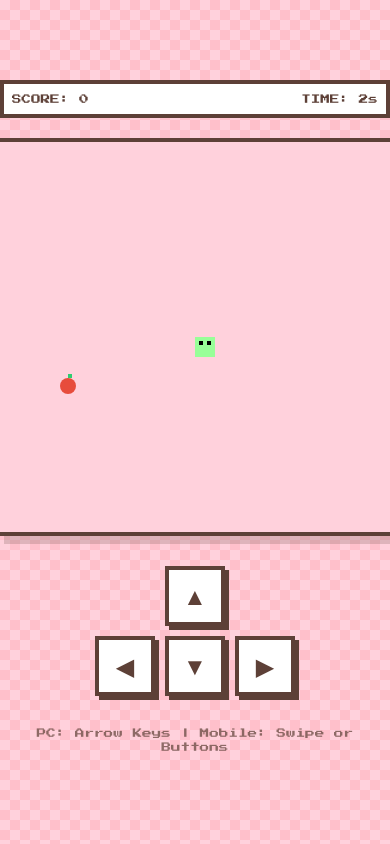
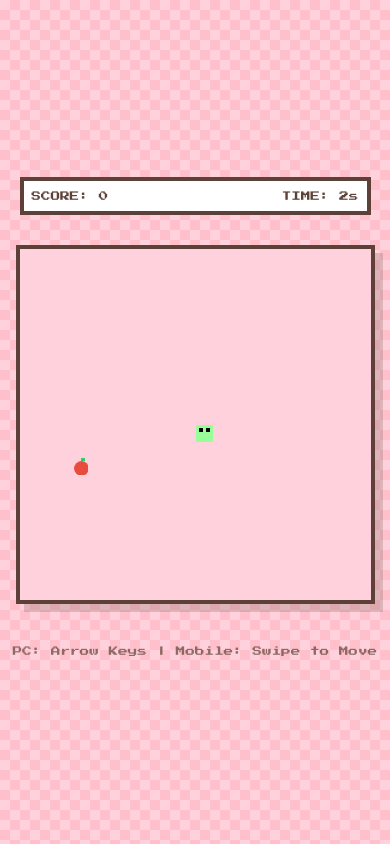
Before and after one commit to anissayang/Snake, a React (Vite) app: page / in a window 390 px wide. Both pictures are taken after typing "Sample" into the empty fields and a click on the button "START GAME". Built offline with nearby package versions, Linux system fonts and the light colour scheme.

Commit message:
style: 移除手機按鈕並優化 RWD 邊距

```diff
--- a/src/components/GameCanvas.jsx
+++ b/src/components/GameCanvas.jsx
@@ -125,14 +125,6 @@ const GameCanvas = ({ onGameOver }) => {
             }
         }
         touchStart.current = null;
-    };
-
-    const handleDirectionPress = (dir) => {
-        const currentDir = directionRef.current;
-        if (dir === 'UP' && currentDir.y === 0) nextDirectionRef.current = { x: 0, y: -1 };
-        if (dir === 'DOWN' && currentDir.y === 0) nextDirectionRef.current = { x: 0, y: 1 };
-        if (dir === 'LEFT' && currentDir.x === 0) nextDirectionRef.current = { x: -1, y: 0 };
-        if (dir === 'RIGHT' && currentDir.x === 0) nextDirectionRef.current = { x: 1, y: 0 };
     };
 
     // Main Game Loop
@@ -267,19 +259,8 @@ const GameCanvas = ({ onGameOver }) => {
                 />
             </div>
 
-            <div className="mobile-controls">
-                <div className="d-pad">
-                    <button className="d-btn up" onClick={() => handleDirectionPress('UP')}>▲</button>
-                    <div className="d-middle">
-                        <button className="d-btn left" onClick={() => handleDirectionPress('LEFT')}>◀</button>
-                        <button className="d-btn down" onClick={() => handleDirectionPress('DOWN')}>▼</button>
-                        <button className="d-btn right" onClick={() => handleDirectionPress('RIGHT')}>▶</button>
-                    </div>
-                </div>
-            </div>
-
             <div className="controls-hint">
-                <p>PC: Arrow Keys | Mobile: Swipe or Buttons</p>
+                <p>PC: Arrow Keys | Mobile: Swipe to Move</p>
             </div>
         </div>
     );
--- a/src/index.css
+++ b/src/index.css
@@ -156,6 +156,14 @@ h2 {
     .stats-bar {
         font-size: 0.6rem;
         padding: 8px;
+        width: 90%;
+        /* 確保計分板也縮小 */
+    }
+
+    .canvas-wrapper {
+        width: 90%;
+        /* 讓左右保留 5% 的邊距 */
+        margin: 10px 0;
     }
 
     h1 {
```
